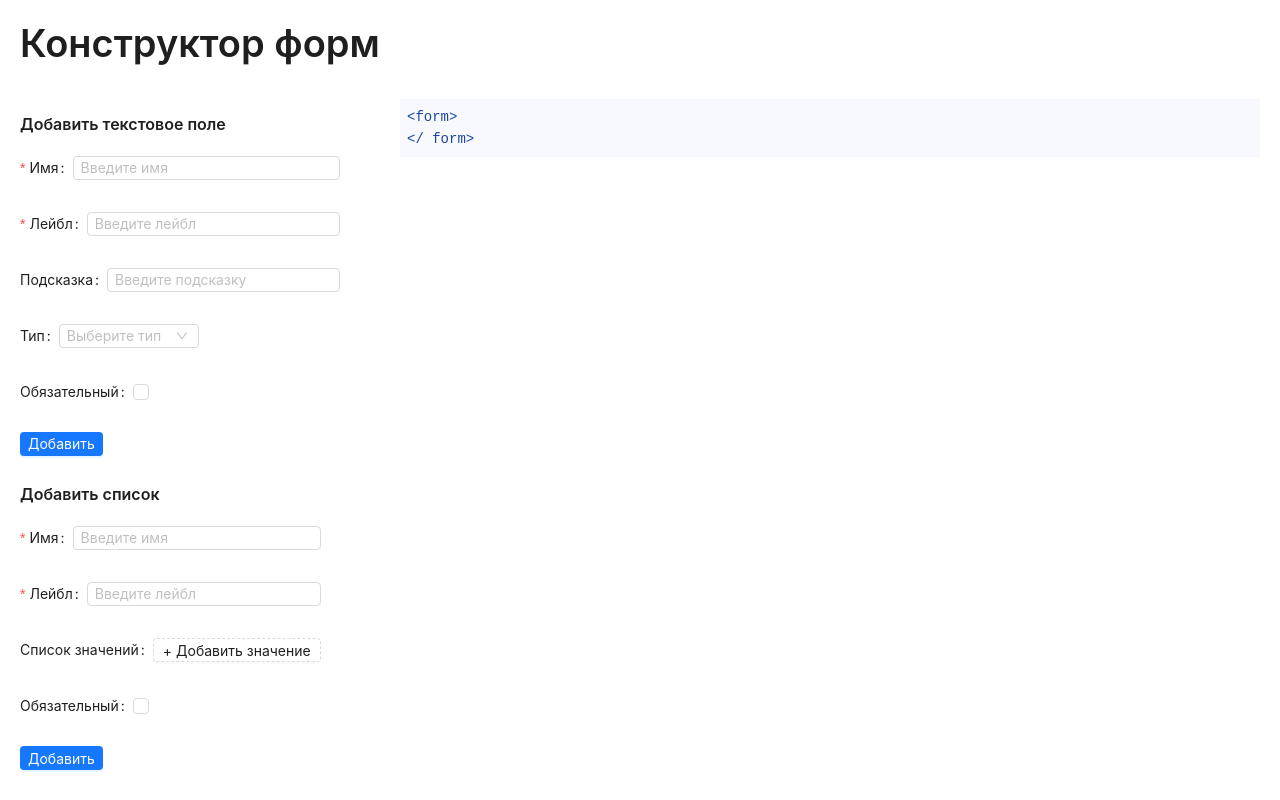
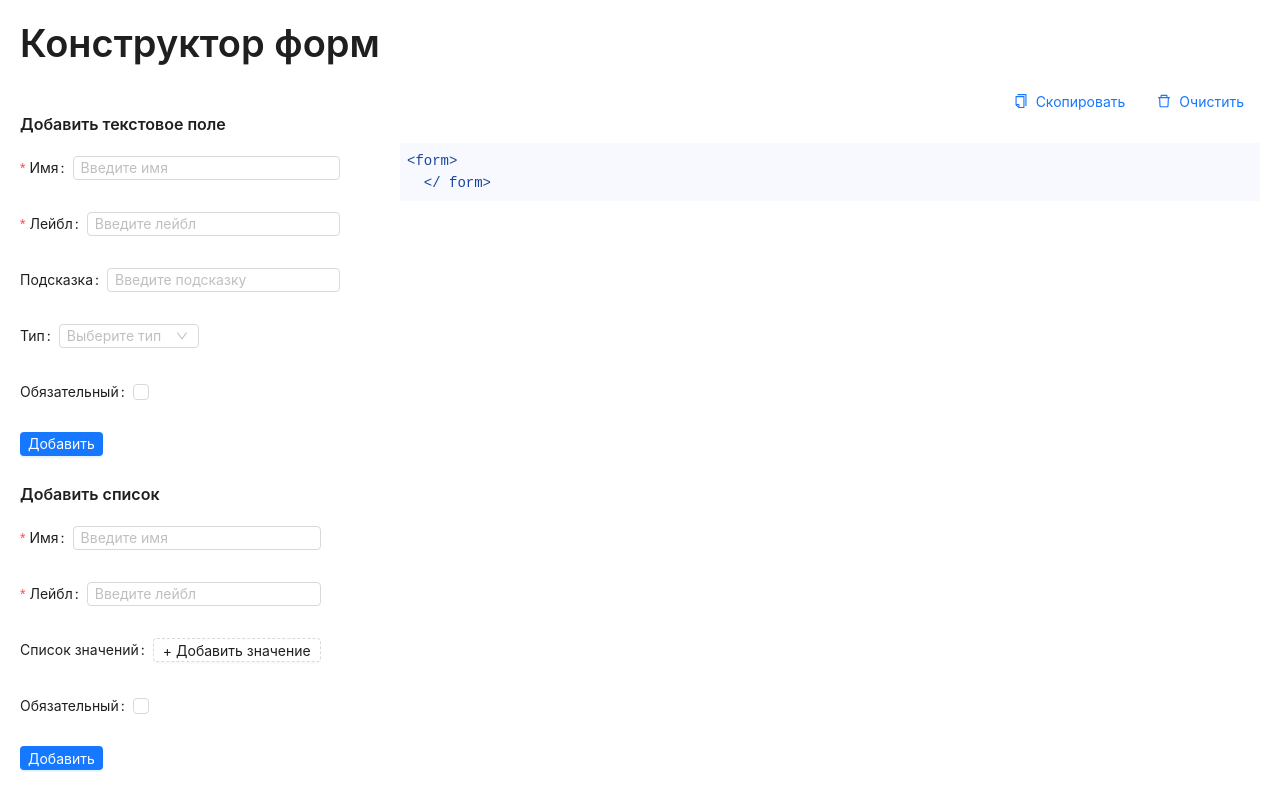
Before and after one commit to RustamKurbonov/form-designer, a React (Vite) app: page / in a window 1280 px wide. Shown: the top 800 px of the page. Built offline with nearby package versions, Linux system fonts and the light colour scheme.

Commit message:
add copy to clipboard

```diff
--- a/src/App.tsx
+++ b/src/App.tsx
@@ -2,8 +2,14 @@ import { useState } from 'react';
 import { AdditionForm, Editor } from './components';
 import { Row, Col, List, Typography } from 'antd';
 
+export const initState = '<form>';
+
 const App = () => {
-  const [code, setCode] = useState('<form>');
+  const [code, setCode] = useState(initState);
+
+  const handleCodeReset = (): void => {
+    setCode(initState);
+  };
 
   return (
     <List style={{ padding: 20 }}>
@@ -13,7 +19,7 @@ const App = () => {
           <AdditionForm onCode={setCode} />
         </Col>
         <Col flex='auto'>
-          <Editor code={code} />
+          <Editor code={code} onFormReset={handleCodeReset} />
         </Col>
       </Row>
     </List>
--- a/src/components/Editor/Editor.tsx
+++ b/src/components/Editor/Editor.tsx
@@ -1,17 +1,66 @@
-import { FC } from 'react';
+import { Button, Col, Row, Tooltip } from 'antd';
+import { CopyOutlined, DeleteOutlined } from '@ant-design/icons';
+import { FC, useEffect, useRef, useState } from 'react';
 
 import SyntaxHighlighter from 'react-syntax-highlighter';
 import { docco } from 'react-syntax-highlighter/dist/esm/styles/hljs';
+import { copyToClipboard } from '../../utils/copyToClipboard';
 
 interface EditorProps {
   code: string;
+  onFormReset: () => void;
 }
 
-export const Editor: FC<EditorProps> = ({ code }) => {
+<form></form>;
+
+export const Editor: FC<EditorProps> = ({ code, onFormReset }) => {
+  const [messageAfterCopy, setMessageAfterCopy] = useState<string>('');
+
+  const copyToClipboardTimeoutRef = useRef<number>();
+
+  const allCode = `${code}
+  </ form>`;
+
+  const handleCopyButtonClick = (): void => {
+    copyToClipboard(allCode)
+      .then(() => {
+        setMessageAfterCopy('Текст скопирован');
+        clearTimeout(copyToClipboardTimeoutRef.current);
+      })
+      .catch((): void => {
+        setMessageAfterCopy('Не удалось скопировать');
+        clearTimeout(copyToClipboardTimeoutRef.current);
+      })
+      .finally(() => {
+        copyToClipboardTimeoutRef.current = setTimeout((): void => {
+          setMessageAfterCopy('');
+        }, 3000);
+      });
+  };
+
+  useEffect(() => {
+    return () => clearTimeout(copyToClipboardTimeoutRef.current);
+  }, []);
+
   return (
-    <SyntaxHighlighter language='react' style={docco}>
-      {`${code}
-</ form>`}
-    </SyntaxHighlighter>
+    <Row gutter={[0, 12]}>
+      <Col span={24}>
+        <Row justify='end'>
+          <Tooltip placement='top' title={messageAfterCopy} open={Boolean(messageAfterCopy)}>
+            <Button type='link' icon={<CopyOutlined />} onClick={handleCopyButtonClick}>
+              Скопировать
+            </Button>
+          </Tooltip>
+          <Button type='link' icon={<DeleteOutlined />} onClick={onFormReset}>
+            Очистить
+          </Button>
+        </Row>
+      </Col>
+      <Col span={24}>
+        <SyntaxHighlighter language='react' style={docco}>
+          {allCode}
+        </SyntaxHighlighter>
+      </Col>
+    </Row>
   );
 };
--- /dev/null
+++ b/src/utils/copyToClipboard.ts
@@ -0,0 +1,16 @@
+export const copyToClipboard = (textToCopy: string): Promise<void> => {
+  if (navigator.clipboard && window.isSecureContext) {
+    return navigator.clipboard.writeText(textToCopy);
+  } else {
+    return new Promise((resolve): void => {
+      const listener = (e: ClipboardEvent): void => {
+        e.clipboardData?.setData('text/plain', textToCopy);
+        e.preventDefault();
+      };
+      document.addEventListener('copy', listener);
+      document.execCommand('copy');
+      document.removeEventListener('copy', listener);
+      resolve();
+    });
+  }
+};
```
